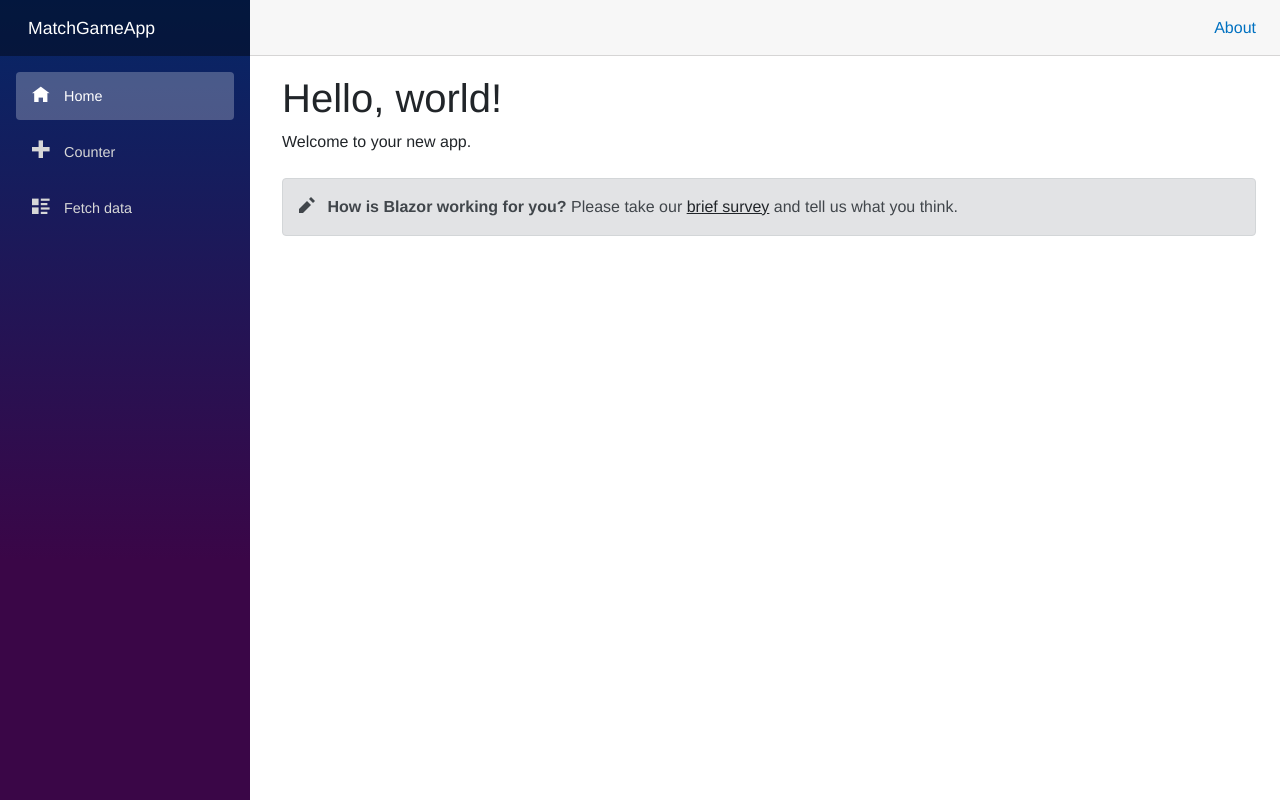
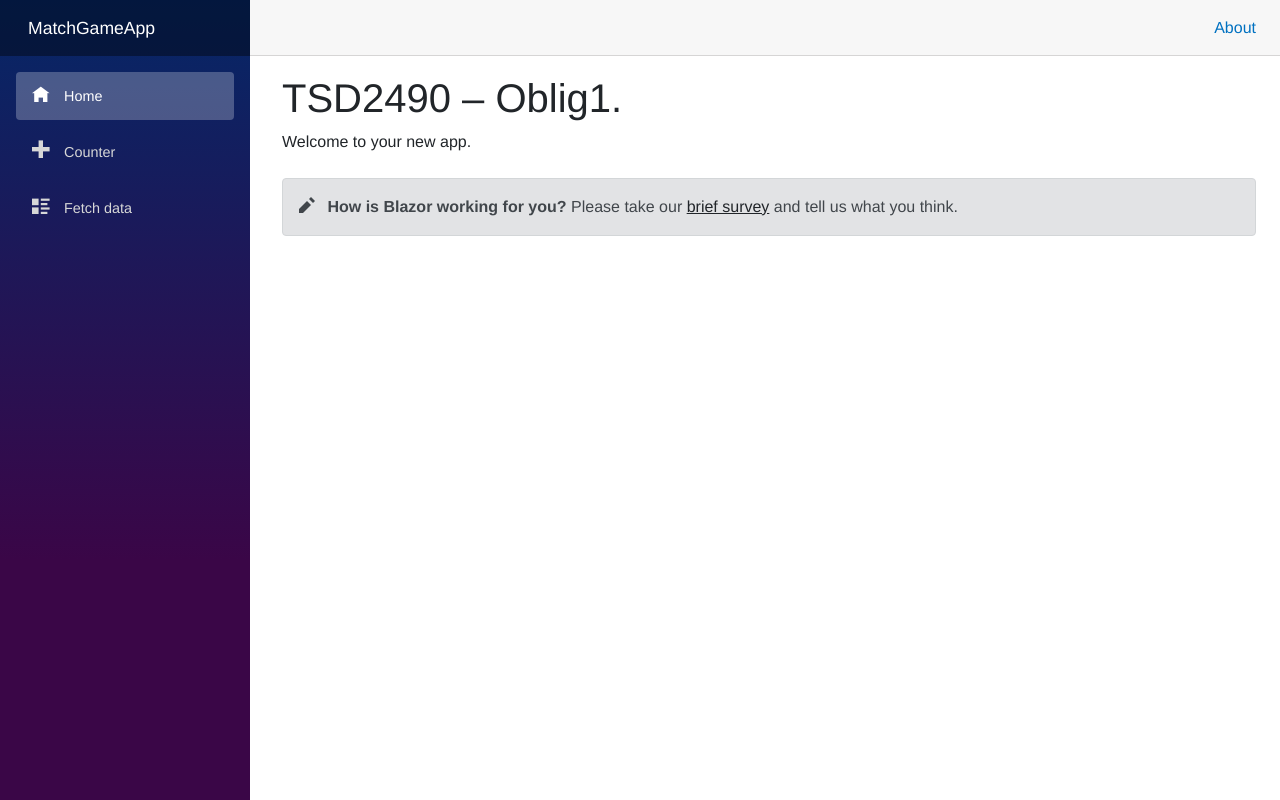
Before and after one commit to LudvigSti/MatchGameApp, an ASP.NET Core app: page / in a window 1280 px wide. Run offline with ASP.NET Core 8, Linux system fonts and the light colour scheme; style sheets or scripts are compiled from the project's sources.

Commit message:
Modul/ Commit2: Fungerende HelloWorld webapp med Blazor

```diff
--- a/MatchGameApp/Pages/Index.razor
+++ b/MatchGameApp/Pages/Index.razor
@@ -2,7 +2,7 @@
 
 <PageTitle>Index</PageTitle>
 
-<h1>Hello, world!</h1>
+<h1>TSD2490 – Oblig1.</h1>
 
 Welcome to your new app.
 
```
